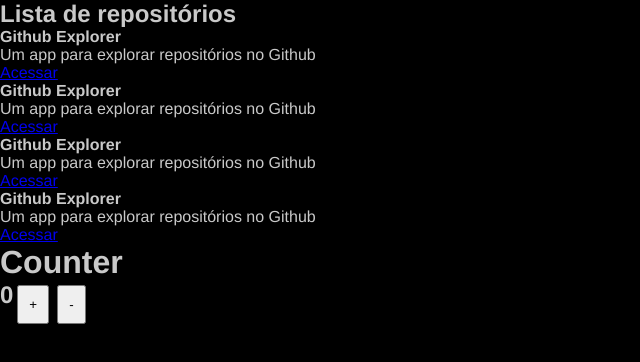
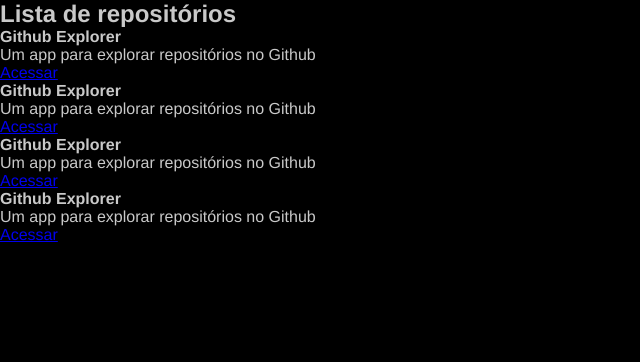
Before and after one commit to S3rgioHe/learn-react-js, a React app in the folder ignite-aula/reactjs/01-github-explorer/: page / in a window 1280 px wide. Shown: the top 362 px of the page, without its empty margins (0-640 px from the left). Built offline with nearby package versions, Linux system fonts and the light colour scheme.

Commit message:
remove counter

```diff
--- a/ignite-aula/reactjs/01-github-explorer/src/App.jsx
+++ b/ignite-aula/reactjs/01-github-explorer/src/App.jsx
@@ -7,7 +7,6 @@
     return (
         <>
             <RepositoryList />
-            <Counter />
         </>
     );
 }
--- a/ignite-aula/reactjs/01-github-explorer/src/components/Counter.jsx
+++ /dev/null
@@ -1,22 +0,0 @@
-import { useState } from "react";
-
-export function Counter() {
-
-    const [counter, setCounter] = useState(0);
-
-    function increment(n1) {
-        setCounter(counter + n1);
-    }
-
-    return (
-        <div>
-            <h1>Counter</h1>
-
-            <div style={{ display: 'flex' }}>
-                <h2>{counter}</h2>
-                <button type="button" onClick={() => increment(1)} style={{ padding: 10, margin: 4 }}> + </button>
-                <button type="button" onClick={() => increment(-1)} style={{ padding: 10, margin: 4 }}> - </button>
-            </div>
-        </div>
-    );
-}
```
